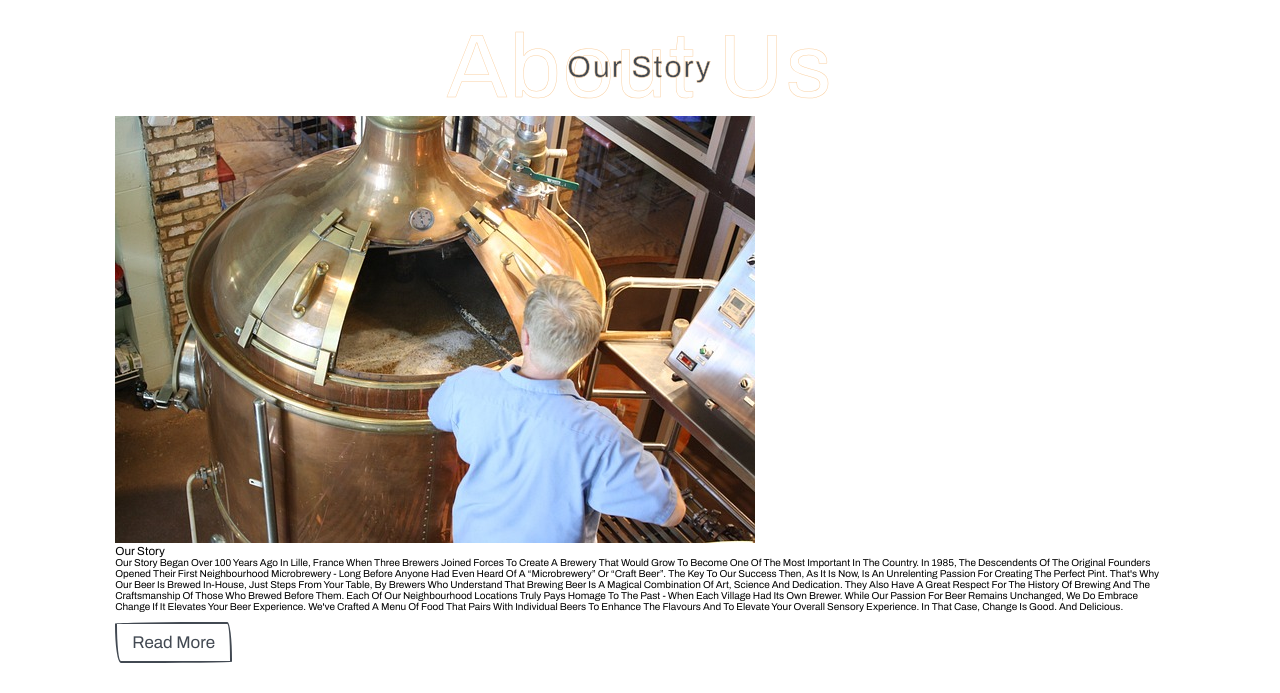
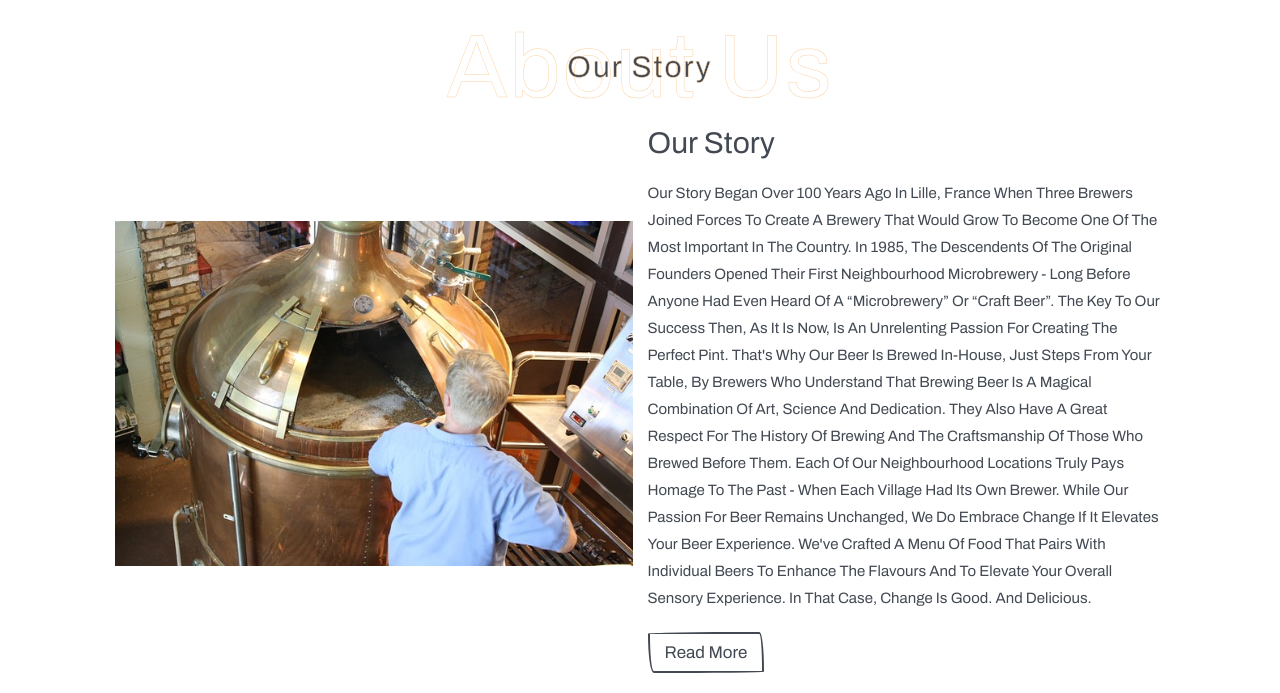
Before and after one commit to ShanieshaJ/3brewers-landing-page, a plain HTML site: page index.html in a window 1280 px wide. Shown: the part 1021-1714 px from the top of the page. Drawn offline with Linux system fonts and the light colour scheme.

Commit message:
Added style to the about section

```diff
--- a/index.html
+++ b/index.html
@@ -148,6 +148,38 @@
         width: 100%;
         color: var(--bluegrey);
         font-size: 3rem;
+      }
+
+      .about .row {
+        display: flex;
+        align-items: center;
+        flex-wrap: wrap;
+        gap: 1.5rem;
+      }
+
+      .about .row .image {
+        flex: 1 1 42rem;
+      }
+
+      .about .row .image img {
+        width: 100%;
+      }
+
+      .about .row .content {
+        flex: 1 1 42rem;
+      }
+
+      .about .row .content .title {
+        font-size: 3rem;
+        line-height: 1.8;
+        color: var(--bluegrey);
+      }
+
+      .about .row .content p {
+        font-size: 1.5rem;
+        line-height: 1.8;
+        color: var(--bluegrey);
+        padding: 1rem 0;
       }
 
       /* Navbar header section */
@@ -343,19 +375,31 @@
         </div>
 
         <div class="content">
-          <h3 class ="title">Our Story</h3>
+          <h3 class="title">Our Story</h3>
           <p>
-            Our story began over 100 years ago in Lille, France when three brewers joined forces to create a brewery that would grow to become one of the most important in the country.
-            In 1985, the descendents of the original founders opened their first neighbourhood microbrewery - long before anyone had even heard of a “microbrewery” or “craft beer”.
-            The key to our success then, as it is now, is an unrelenting passion for creating the perfect pint.
-            That's why our beer is brewed in-house, just steps from your table, by brewers who understand that brewing beer is a magical combination of art, science and dedication.
-            They also have a great respect for the history of brewing and the craftsmanship of those who brewed before them.
-            Each of our neighbourhood locations truly pays homage to the past - when each village had its own brewer. While our passion for beer remains unchanged, we do embrace change if it elevates your beer experience.
-            We've crafted a menu of food that pairs with individual beers to enhance the flavours and to elevate your overall sensory experience. In that case, change is good. And delicious.
-            <a href="#" class ="btn">Read more</a>
+            Our story began over 100 years ago in Lille, France when three
+            brewers joined forces to create a brewery that would grow to become
+            one of the most important in the country. In 1985, the descendents
+            of the original founders opened their first neighbourhood
+            microbrewery - long before anyone had even heard of a “microbrewery”
+            or “craft beer”. The key to our success then, as it is now, is an
+            unrelenting passion for creating the perfect pint. That's why our
+            beer is brewed in-house, just steps from your table, by brewers who
+            understand that brewing beer is a magical combination of art,
+            science and dedication. They also have a great respect for the
+            history of brewing and the craftsmanship of those who brewed before
+            them. Each of our neighbourhood locations truly pays homage to the
+            past - when each village had its own brewer. While our passion for
+            beer remains unchanged, we do embrace change if it elevates your
+            beer experience. We've crafted a menu of food that pairs with
+            individual beers to enhance the flavours and to elevate your overall
+            sensory experience. In that case, change is good. And delicious.
           </p>
-
-
+          <a href="#" class="btn">Read more</a>
+          <div class="icons-container">
+            <div class="icons"></div>
+          </div>
+        </div>
       </div>
     </section>
   </body>
```
